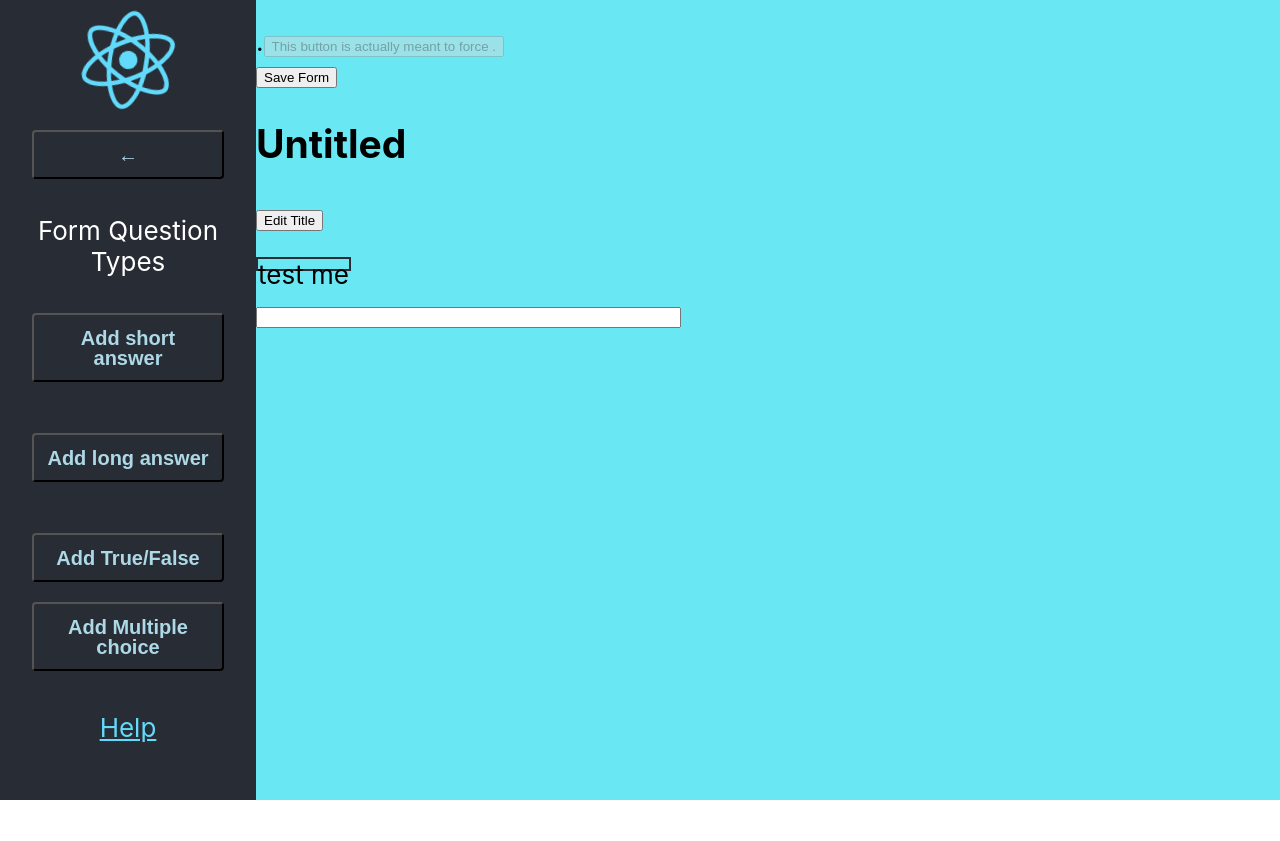
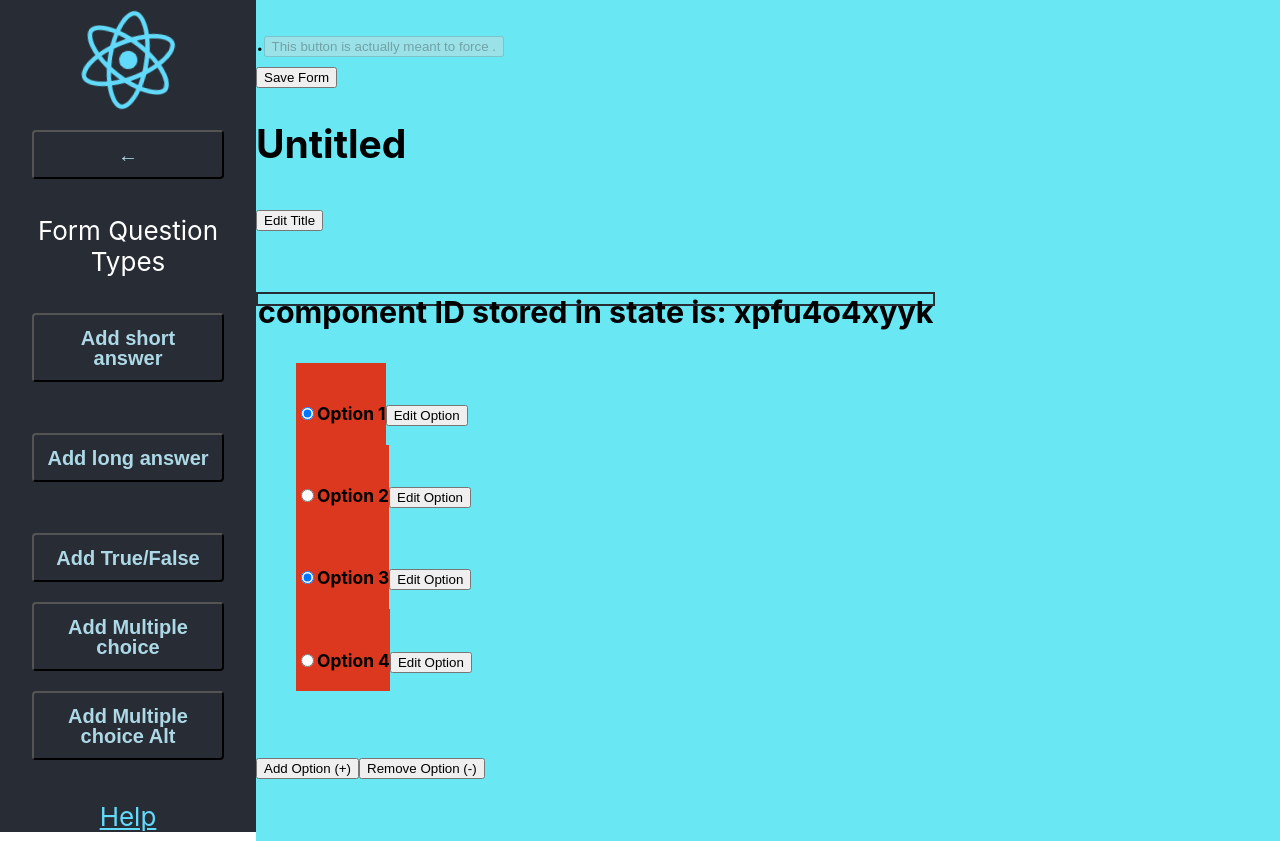
Before and after one commit to conrad1451/formbuilder-frontend, a React (Create React App) app: page /new-form in a window 1280 px wide. Before the commit the page ends 800 px from the top, so only its background shows below. Built offline with nearby package versions, Linux system fonts and the light colour scheme.

Commit message:
feat: store component ID

```diff
--- a/src/pages/FormPage.tsx
+++ b/src/pages/FormPage.tsx
@@ -50,6 +50,15 @@ import React from "react";
  // CHQ: TODO: set margins between buttons
 
 interface DynamicComponentProps {
+  text: string;
+  isProductionState: boolean;
+  captureState?: object
+  // isProductionState?: boolean;
+  // captureState?: object
+}
+
+interface DynamicComponentPropsAlt {
+  componentID: string;
   text: string;
   isProductionState: boolean;
   captureState?: object
@@ -518,6 +527,80 @@ const DynamicMultiChoice: React.FC<DynamicComponentProps> = ({ text, isProductio
  );
 };
 
+
+const DynamicMultiChoiceAlt: React.FC<DynamicComponentPropsAlt> = ({ componentID, text, isProductionState, captureState }) => {
+  // const DynamicTrueFalse: React.FC<{}> = () => {
+   //  const [truth, setTruth] = useState(false);
+   //  const [theChoice, setTheChoice] = useState("");
+    // [AU] [AJ]
+   let myListing = [
+     React.createElement(DynamicMutliChoiceOption, { text: 'Option 1', checkedCondition: true, hasEditorOpened: false})
+     ,React.createElement(DynamicMutliChoiceOption, { text: 'Option 2', checkedCondition: false, hasEditorOpened: false})
+     ,React.createElement(DynamicMutliChoiceOption, { text: 'Option 3', checkedCondition: true, hasEditorOpened: false})
+     ,React.createElement(DynamicMutliChoiceOption, { text: 'Option 4', checkedCondition: false, hasEditorOpened: false})
+   ];
+   const [optionList, setOptionList] = useState(myListing);
+
+   const [myCompID, setMyCompID] = useState(componentID);
+
+
+   // TODO: CHQ: I see now that I was using an arbitrary component width to force the multuipelchoice options onto new lines, RATHER than just listing them via a map. I see how that caused issues when text overflowed a certain size
+    return (
+     <>
+     <div>
+       <div>
+         <br />
+         <div className="componentWidth">
+         {/* <div > */}
+         {/* <EditableTextModule myText={componentID} isEditing={true} theFontSize={"h3"}/> */}
+                  <EditableTextModule myText={"component ID stored in state is: "+myCompID} isEditing={true} theFontSize={"h3"}/>
+         {/* <EditableTextModule myText={text} isEditing={true} theFontSize={"h3"}/> */}
+
+
+         {/*CHQ: This lists the list elements (components) side by side - we dont wan't that  */}
+         {/* <div>{optionList}</div> */}
+
+         <ul>
+           {optionList.map((mcOption) => { return (<li>{mcOption}</li>) })}
+         </ul>
+         </div>
+         <br />
+       </div>
+     <div>
+    {/* <button className='formbuttons' id="some-inner-answer" */}
+     <button id="some-inner-answer"
+         onClick={() =>
+           // @ts-ignore comment
+           setOptionList((optionList) =>
+             optionList.concat(
+               React.createElement(DynamicMutliChoiceOption, { text: 'another option', checkedCondition: false, hasEditorOpened: false})
+             )
+           )
+         }
+       >
+         Add Option (+)
+       </button>
+       <button id="some-inner-answer"
+         onClick={() =>{
+           // [ZB]
+           setOptionList(optionList.slice(0, -1))} }
+       >
+         Remove Option (-)
+       </button>
+       {/* CHQ: This is where I tested to prove that content editable would address my problems */}
+       {/* <p>total number of inner things: {optionList.length}</p> */}
+
+      </div>
+
+      </div>
+
+      <br />
+      <br />
+   </>
+  );
+ };
+
+
 // FIXME: CHQ: fix on another day
 const DynamicFillInTheBlank: React.FC<DynamicFITB> = ({ text, textSnippets, isFillInTheBlank }) => {
   // const DynamicTrueFalse: React.FC<{}> = () => {
@@ -584,6 +667,22 @@ const DynamicFillInTheBlank: React.FC<DynamicFITB> = ({ text, textSnippets, isFi
 
 let myList3 = [React.createElement(DynamicShortAnswer, { text: "test me", isProductionState: false})];
 
+
+// CHQ
+// Cannot find name 'compId'.ts(2304)
+// let myList4 = [
+
+//   {
+//     compId: Math.random().toString(36).substring(2,2+20),
+//     comp: React.createElement(DynamicMultiChoiceAlt, { componentID:compId, text: "test me", isProductionState: false})
+//   }
+// ];
+
+let myList4 = [
+  React.createElement(DynamicMultiChoiceAlt, { componentID:Math.random().toString(36).substring(2,2+20), text: "test me", isProductionState: false})
+       ];
+
+
 // 'DynamicComponentProps' only refers to a type, but is being used as a value here.ts(2693)
 // let myList3 = [React.createElement(DynamicComponentProps, { text: "test me"})];
 
@@ -648,6 +747,7 @@ const App3: React.FC = () => {
   // @ts-ignore comment
   //   const [thePlatform, setThePlatform] = [];
   const [thePlatform, setThePlatform] = useState(myList3);
+  const [thePlatform2, setThePlatform2] = useState(myList4);
 
   const [formName, setFormName] = useState("Untitled");
   const [isEditingTitle, setIsEditingTitle] = useState(false);
@@ -792,6 +892,19 @@ const App3: React.FC = () => {
       >
         Add Multiple choice
       </button>
+      <button className='formbuttons' id="multi-choice"
+        onClick={() =>
+          // @ts-ignore comment
+          // CHQ: the following doesn't work.
+          setThePlatform2((thePlatform2) =>
+
+              thePlatform2.concat(React.createElement(DynamicMultiChoiceAlt, { componentID:Math.random().toString(36).substring(2,2+20), text: 'Question Title', isProductionState: false}))
+
+          )
+        }
+      >
+        Add Multiple choice Alt
+      </button>
       <br />
 
 {/* No overload matches this call.
@@ -847,7 +960,9 @@ const App3: React.FC = () => {
                   {isEditingTitle ? "Save Changes": "Edit Title"}
                 </button>
                 {/* <p>Number of questions: {thePlatform.length}</p> */}
-              <div>{thePlatform}</div>
+              {/* <div>{thePlatform}</div> */}
+              <div>{thePlatform2}</div>
+
             </div>
             <div className="platformAlignment">
             </div>
```
